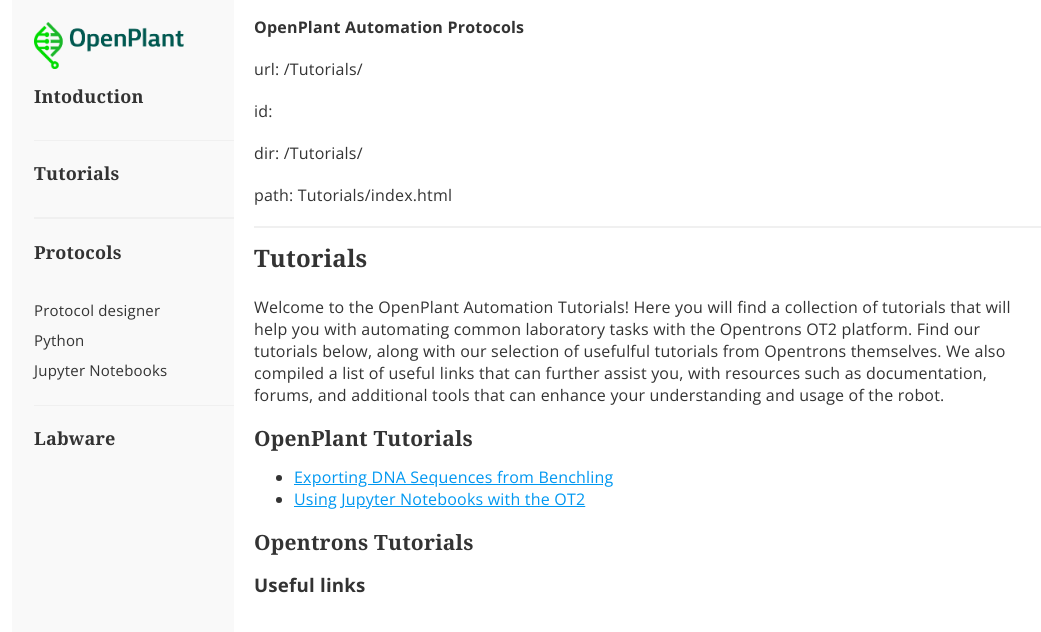
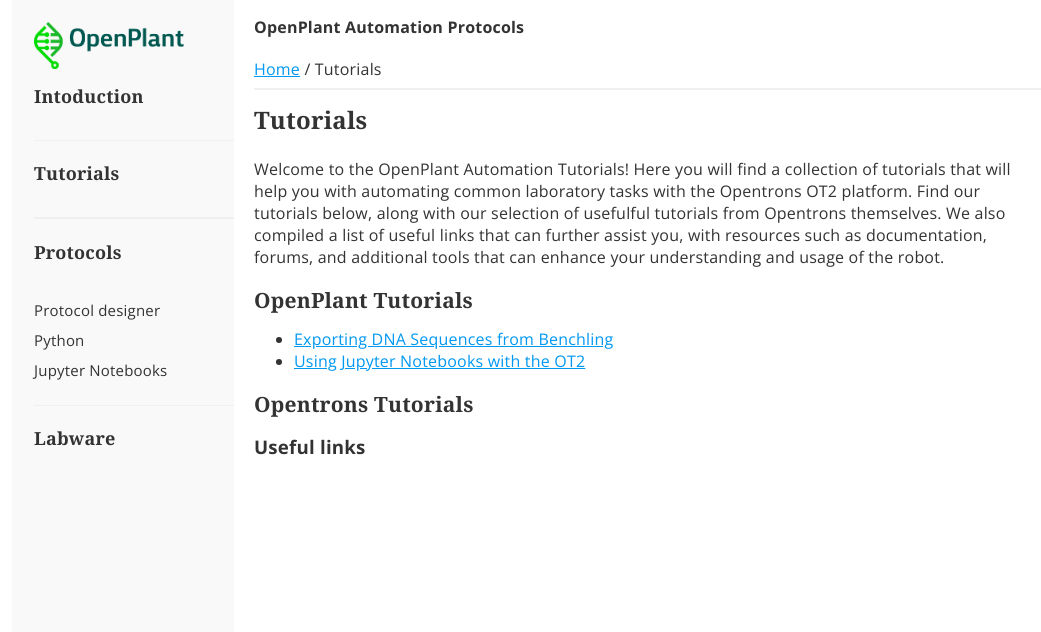
Before and after one commit to openplant/openplant_automation_protocols, a Jekyll site: the page built from Tutorials/index.html, in a window 1280 px wide. Shown: the top 632 px of the page, without its empty margins (102-1143 px from the left). Built offline with Jekyll 4.4.1, drawn with Linux system fonts in a browser that asks for light colours.

Commit message:
testing breadcrumbs

```diff
--- /dev/null
+++ b/_includes/breadcrumbs.html
@@ -0,0 +1,11 @@
+<div id="breadcrumbs">
+    {% assign crumbs = page.url | remove:'/index.html' | split: '/' %}
+    <a href="/">Home</a>
+    {% for crumb in crumbs offset: 1 %}
+      {% if forloop.last %}
+        / {{ page.title }}
+      {% else %}
+        / <a href="{% assign crumb_limit = forloop.index | plus: 1 %}{% for crumb in crumbs limit: crumb_limit %}{{ crumb | append: '/' | replace:'without-plugin/','without-plugins/' }}{% endfor %}">{{ crumb | replace:'-',' ' | remove:'.html' | capitalize }}</a>
+      {% endif %}
+    {% endfor %}
+</div>
--- a/_layouts/default.html
+++ b/_layouts/default.html
@@ -44,10 +44,7 @@
             <div class="right-col">
 
                 <p><b>OpenPlant Automation Protocols</b></p>
-                <p>url: {{ page.url }}</p>
-                <p>id: {{ page.id }}</p>
-                <p>dir: {{ page.dir }}</p>
-                <p>path: {{ page.path }}</p>
+                {% include breadcrumbs.html %}
                 <div class='divider'></div>
 
                 {{ content }}
```
